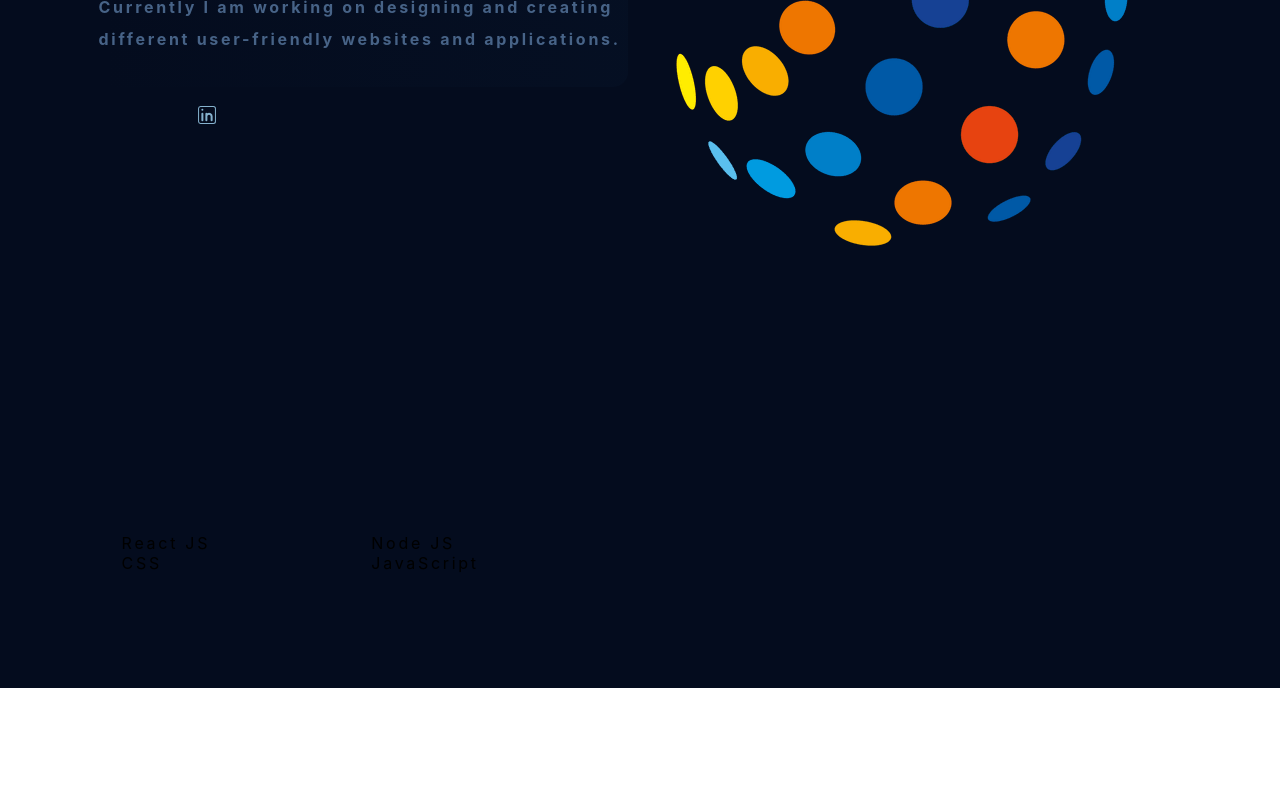
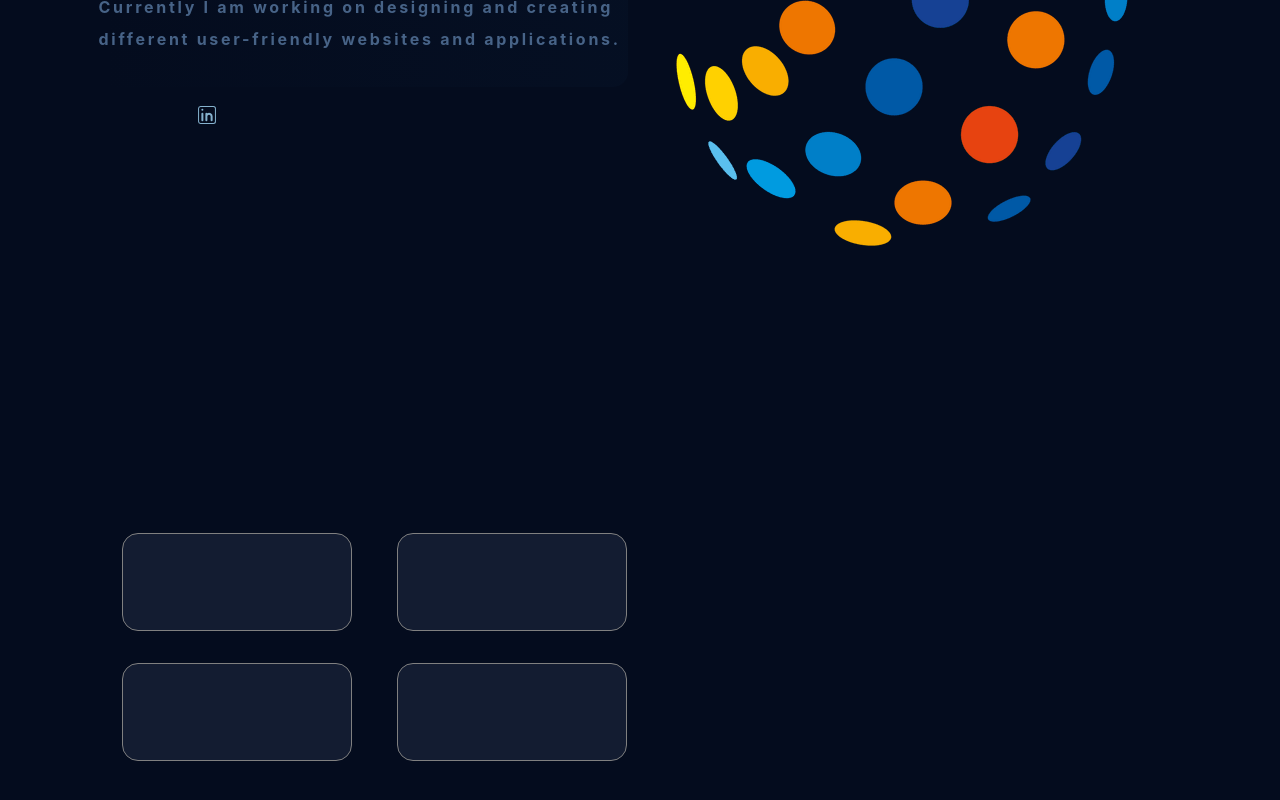
Before and after one commit to Hvitrevs/Hvitrevs-Hub, a React (Create React App) app: page / in a window 1280 px wide. Shown: the part 418-1218 px from the top of the page. Before the commit the page ends 1106 px from the top, so only its background shows below. Built offline with nearby package versions, Linux system fonts and the light colour scheme; some icons are missing.

Commit message:
added grid of skills

```diff
--- a/src/components/MySkills.js
+++ b/src/components/MySkills.js
@@ -1,6 +1,6 @@
 import React from 'react'
 import { Flexcontainer, PaddingContainer, Heading, IconContainer, ParaText, LeText   } from '../styles/GlobalStyled'
-import { SkillsCardContainer } from '../styles/MySkills.styled'
+import { SkillCard, SkillsCardContainer } from '../styles/MySkills.styled'
 import { Skills } from '../utils/Data'
 
 
@@ -15,7 +15,9 @@ const MySkills = () => {
       <Flexcontainer fullWidthChild>
         <SkillsCardContainer>
           {Skills.map((skill) => (
-            <div>{skill.tech}</div>
+            <SkillCard>
+
+            </SkillCard>
           ))}
 
         </SkillsCardContainer>
--- a/src/styles/MySkills.styled.js
+++ b/src/styles/MySkills.styled.js
@@ -4,7 +4,18 @@ import styled from "styled-components";
 export const SkillsCardContainer = styled.div`
   display: grid;
   grid-template-columns: auto auto;
-  grid=gap: 2rem;
+  grid-gap: 2rem;
   padding: 0 5%;
 
 `
+
+export const SkillCard = styled.div`
+  width: 230px;
+  border: 1px solid grey;
+  padding: 3rem;
+  border-radius: 1rem;
+  display: flex;
+  flex-direction: column;
+  align-items: center;
+  background-color: ${({ theme }) => theme.colors.primary_light};
+`
```
